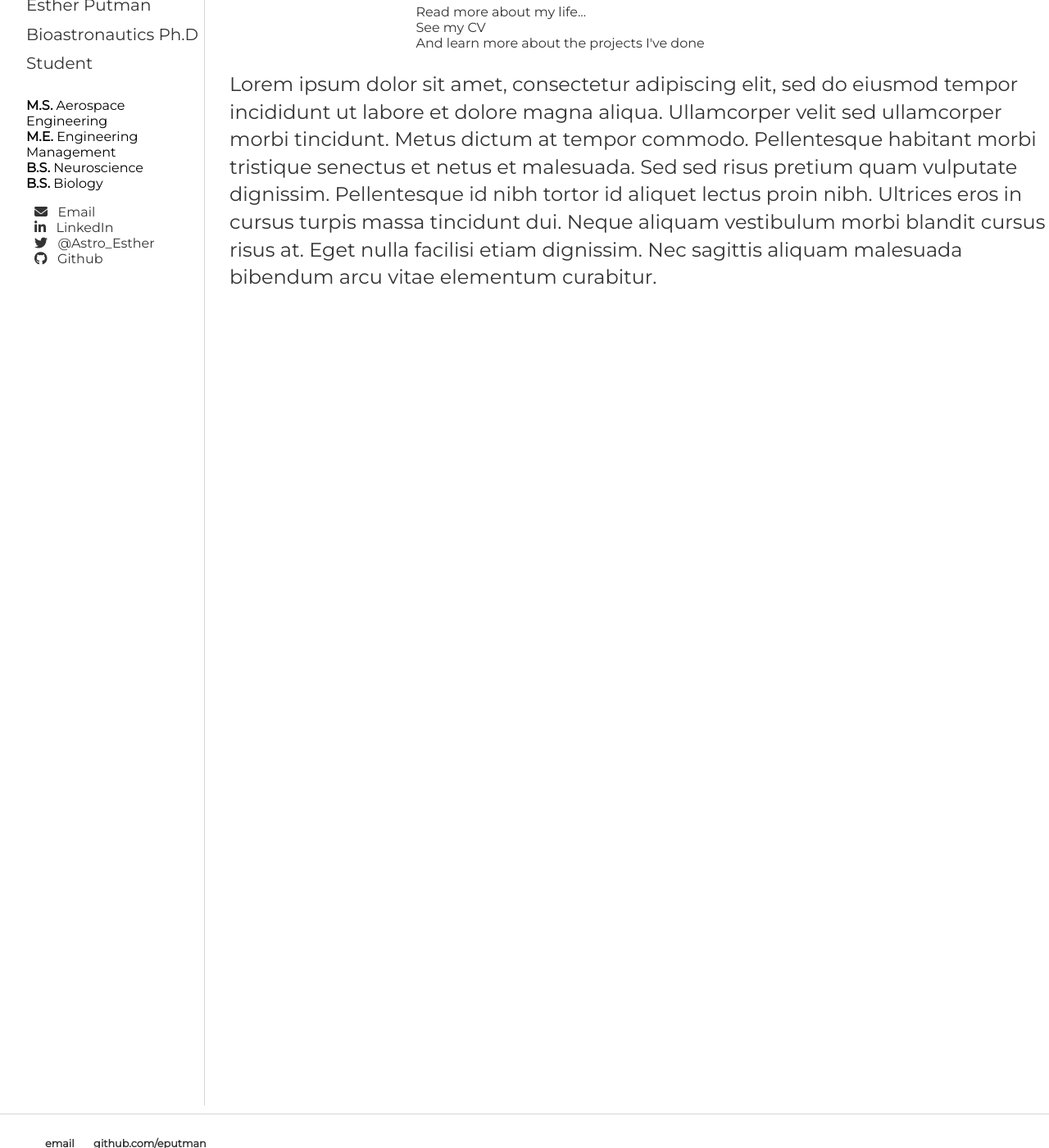
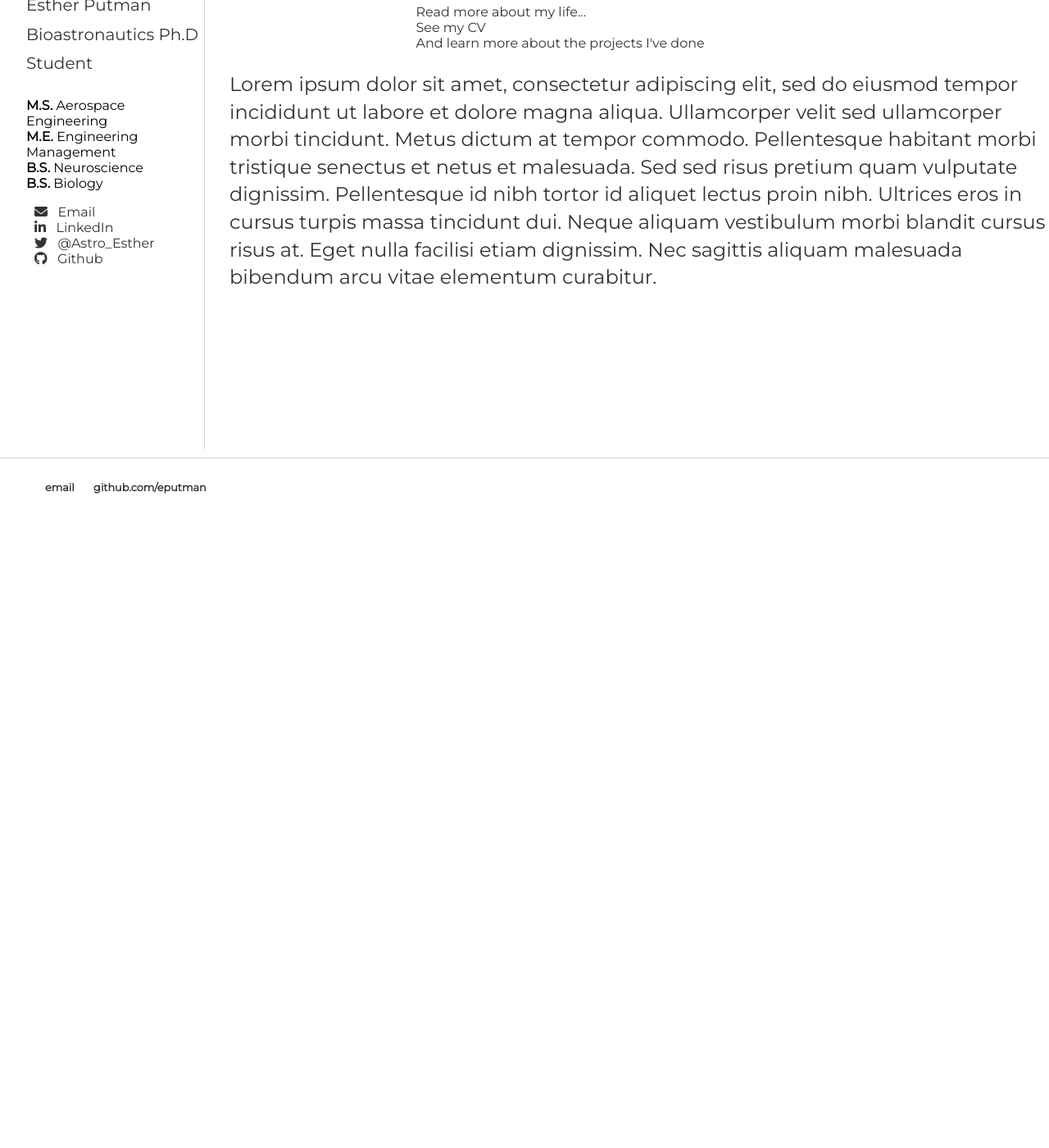
Before and after one commit to eputman/eputman.github.io, a Jekyll site: the page built from index.html, in a window 1280 px wide and 1400 px high, scrolled down 523 px. Shown: the whole window at 82% size. Built offline with Jekyll 4.4.1, drawn with Linux system fonts in a browser that asks for light colours; nearby versions of some CDN libraries; after the commit the page ends 1153 px from its top, so only the background shows below that.

Commit message:
Update main.css

```diff
--- a/css/main.css
+++ b/css/main.css
@@ -139,7 +139,7 @@ ul.posts li {
 .main-content{
   display: flex;
   height: auto;
-  min-height: 1600px;
+  min-height: 800px;
   padding-bottom: 10px;
 }
  .info {
```
